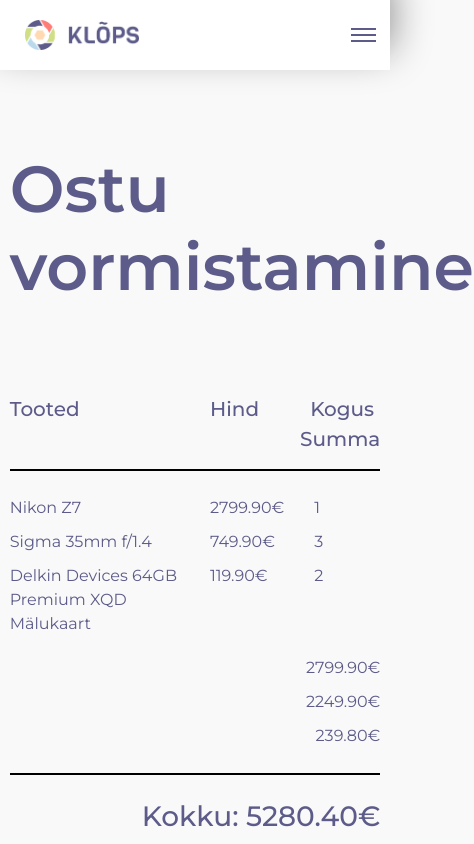
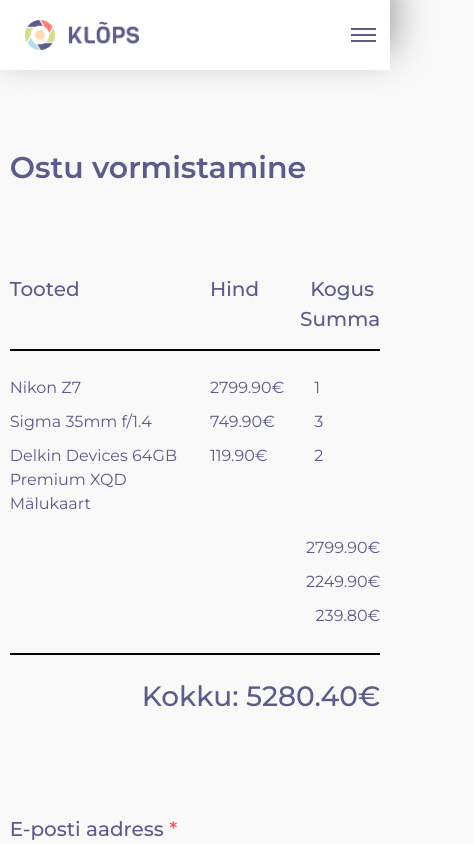
Before and after one commit to KatoConcept/klops_fotopood, a React (Create React App) app: page /make_purchase in a window 390 px wide. Shown: the top 844 px of the page, 474 px wide, since content can reach past the window. Built offline with nearby package versions, Linux system fonts and the light colour scheme.

Commit message:
Testing purchase forms

```diff
--- a/src/Style/MakePurchase.scss
+++ b/src/Style/MakePurchase.scss
@@ -80,7 +80,7 @@
     }
 
     .form-multiple {
-        margin-bottom: 8.5px;
+        margin-bottom: 10.5px;
     }
 
     .delivery-label {
@@ -161,4 +161,20 @@
         box-shadow: 0px 5px 10px $main-shadow;
         transition: ease-in-out 0.3s;
     }
+
+    @media only screen and (max-width: 720px) {
+        .page-title {
+            font-size: 40px;
+        }
+
+    }
+
+    @media only screen and (max-width: 440px) {
+        .page-title {
+            font-size: 30px;
+        }
+    }
+    @media only screen and (max-width: 768px) {
+
+    }
 }
```
